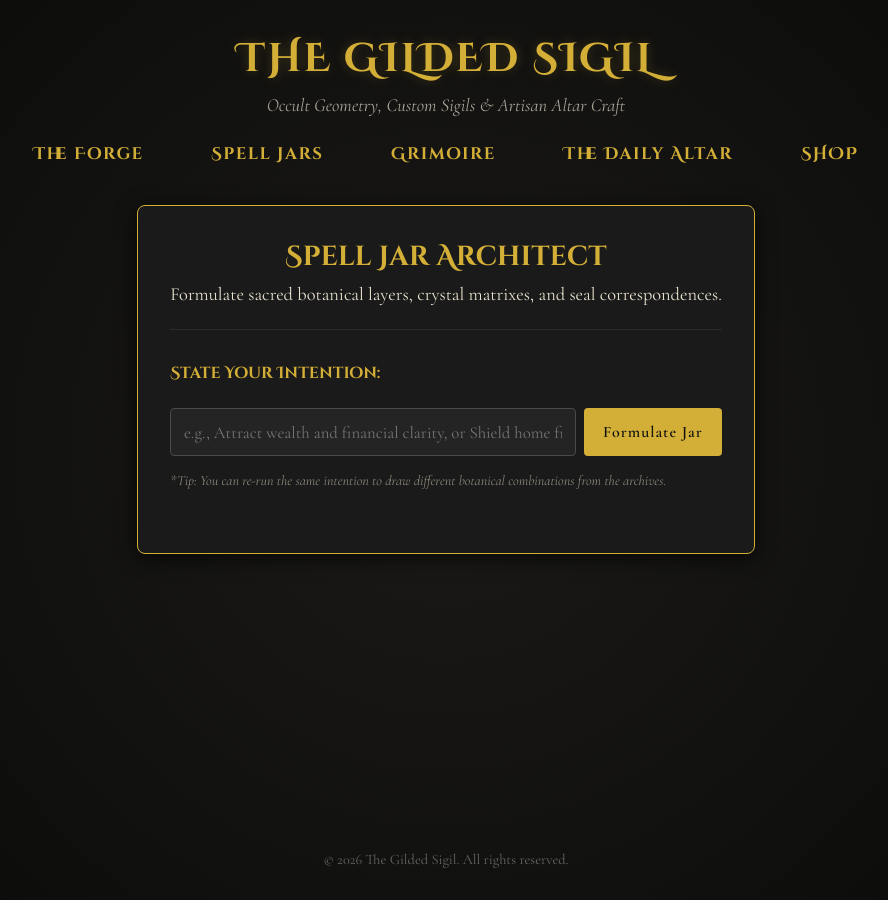
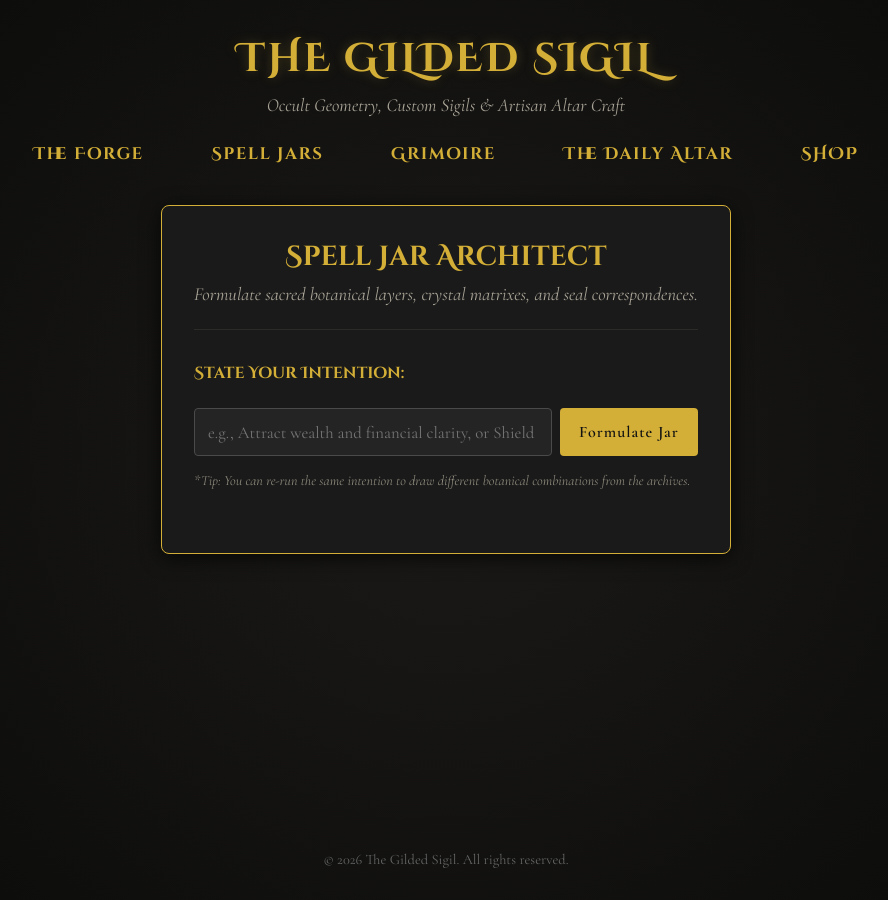
Before and after one commit to maf187/the-gilded-sigil, a Jekyll site: the page built from spell-jar.html, in a window 1280 px wide. Shown: the whole page, without its empty margins (194-1082 px from the left). Built offline with Jekyll 4.4.1, drawn with Linux system fonts in a browser that asks for light colours.

Commit message:
Update tagline class in spell-jar.html

```diff
--- a/spell-jar.html
+++ b/spell-jar.html
@@ -7,7 +7,7 @@
 <section class="sigil-container architect-container">
   <div class="article-header">
     <h2>Spell Jar Architect</h2>
-    <p class="tagline-sub">Formulate sacred botanical layers, crystal matrixes, and seal correspondences.</p>
+    <p class="tagline">Formulate sacred botanical layers, crystal matrixes, and seal correspondences.</p>
   </div>
 
   <div class="architect-controls">
```
